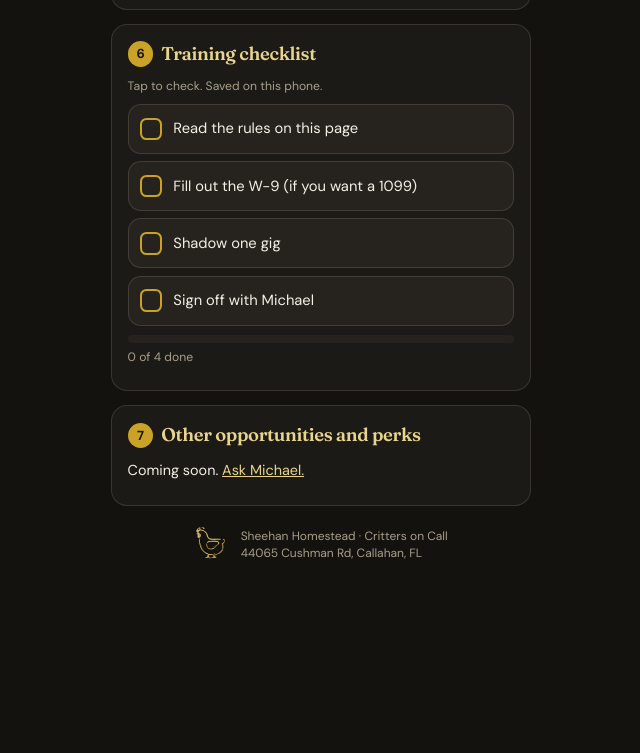
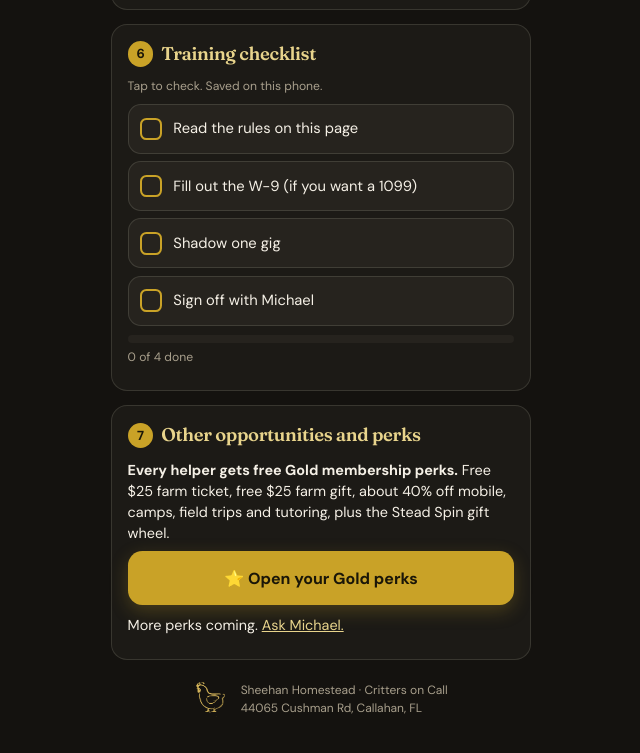
Before and after one commit to Code4CrittersonCallApps/helpers, a plain HTML site: page index.html in a window 1280 px wide. Shown: the part 3007-3760 px from the top of the page, without its empty margins (319-959 px from the left). Before the commit the page ends 3631 px from the top, so only its background shows below. Drawn offline with Linux system fonts and the light colour scheme.

Commit message:
Perks: every helper gets free Gold membership perks + Gold link

```diff
--- a/index.html
+++ b/index.html
@@ -164,7 +164,9 @@
     <!-- 7. PERKS -->
     <section class="card" id="perks">
       <h2><span class="num">7</span> Other opportunities and perks</h2>
-      <p>Coming soon. <a href="sms:+19142631311">Ask Michael.</a></p>
+      <p><b>Every helper gets free Gold membership perks.</b> Free $25 farm ticket, free $25 farm gift, about 40% off mobile, camps, field trips and tutoring, plus the Stead Spin gift wheel.</p>
+      <a class="btn btn-primary btn-block" href="https://code4crittersoncallapps.github.io/gold/" target="_blank" rel="noopener">⭐ Open your Gold perks</a>
+      <p>More perks coming. <a href="sms:+19142631311">Ask Michael.</a></p>
     </section>
 
     <footer class="foot">
```
